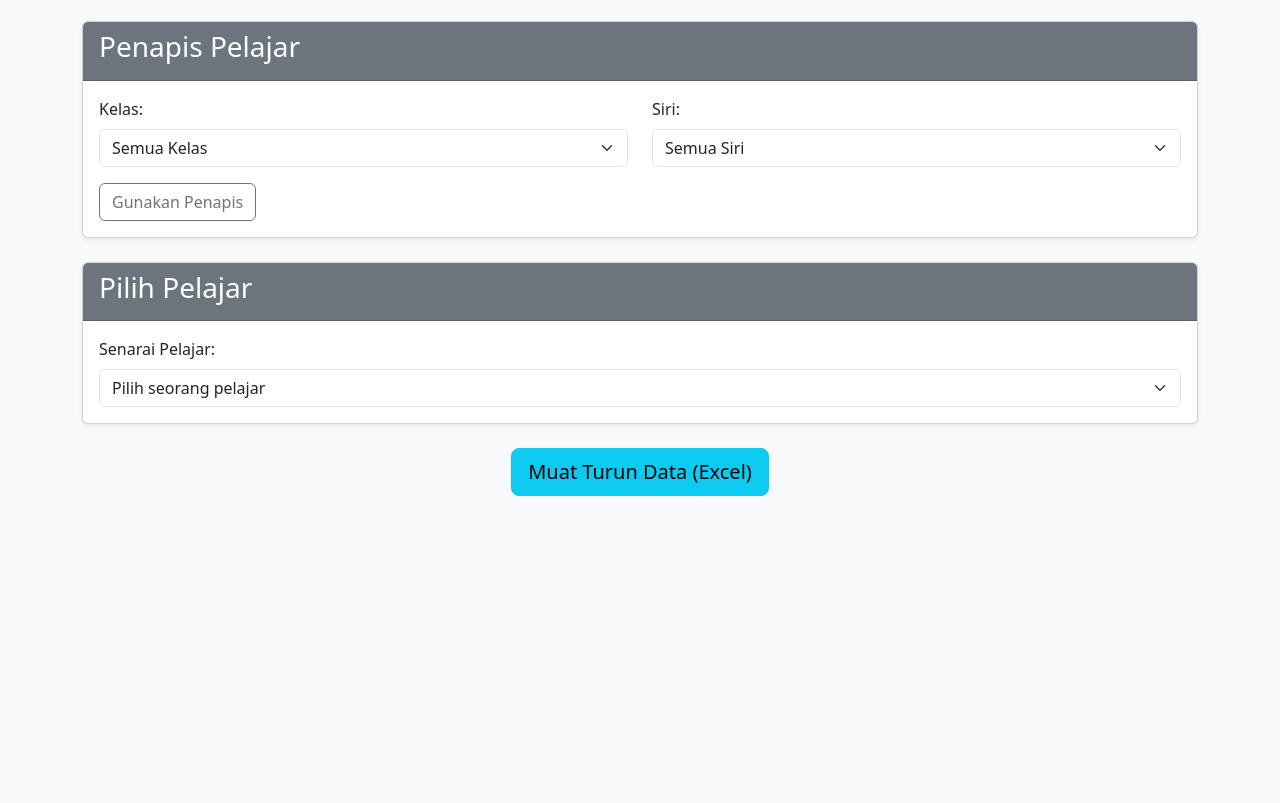
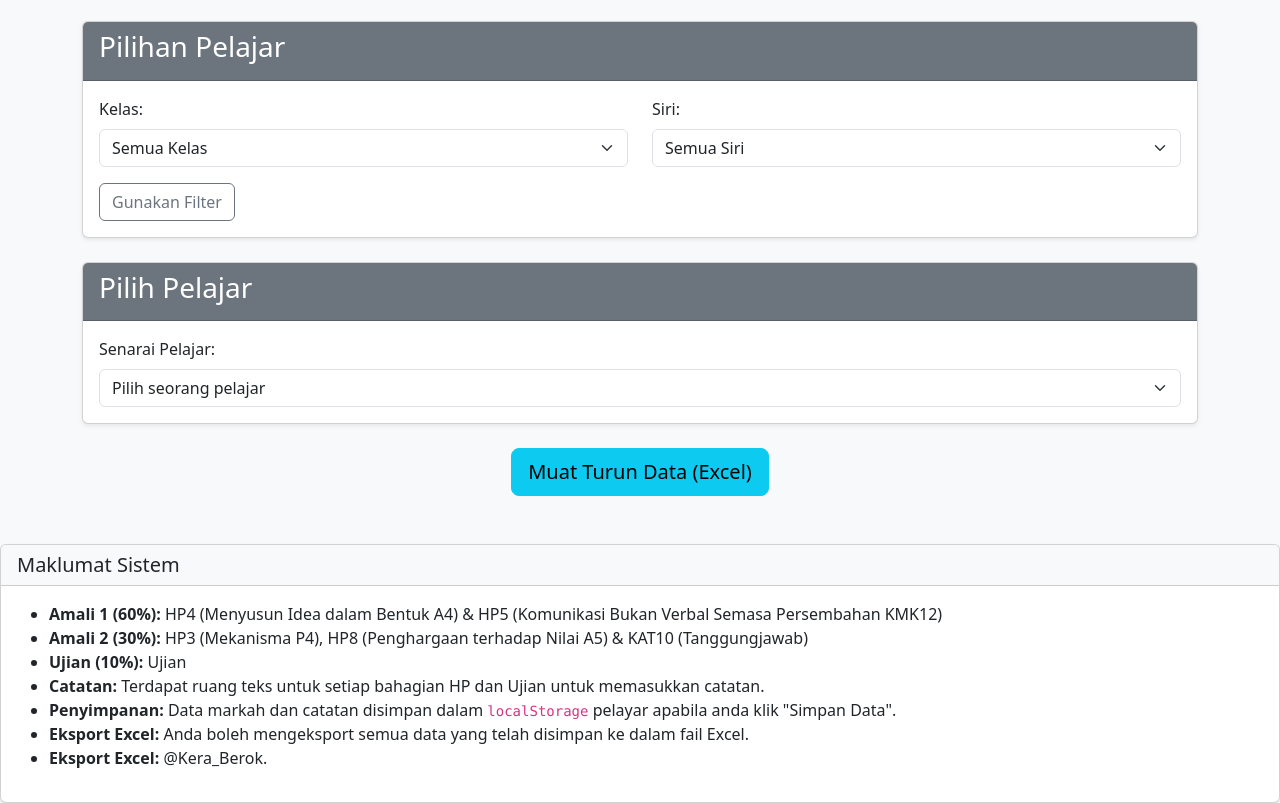
Before and after one commit to aneep477/BIG-PDPP, a plain HTML site: page index.html in a window 1280 px wide. Shown: the part 251-1054 px from the top of the page. Before the commit the page ends 800 px from the top, so only its background shows below. Drawn offline with nearby package versions, Linux system fonts and the light colour scheme.

Commit message:
Update index.html

```diff
--- a/index.html
+++ b/index.html
@@ -27,7 +27,7 @@
         <!-- Penapis Pelajar -->
         <div class="card mb-4">
             <div class="card-header bg-secondary text-white">
-                <h3>Penapis Pelajar</h3>
+                <h3>Pilihan Pelajar</h3>
             </div>
             <div class="card-body">
                 <div class="row">
@@ -46,7 +46,7 @@
                         </select>
                     </div>
                 </div>
-                <button type="button" class="btn btn-outline-secondary" onclick="applyFilters()">Gunakan Penapis</button>
+                <button type="button" class="btn btn-outline-secondary" onclick="applyFilters()">Gunakan Filter</button>
             </div>
         </div>
 
@@ -206,7 +206,24 @@
             <button type="button" class="btn btn-info btn-lg" onclick="exportToExcel()">Muat Turun Data (Excel)</button>
         </div>
     </div>
-
+<!-- Maklumat Sistem -->
+        <div class="card">
+            <div class="card-header bg-light">
+                <h5 class="mb-0">Maklumat Sistem</h5>
+            </div>
+            <div class="card-body">
+                <ul>
+                    <li><strong>Amali 1 (60%):</strong> HP4 (Menyusun Idea dalam Bentuk A4) & HP5 (Komunikasi Bukan Verbal Semasa Persembahan KMK12)</li>
+                    <li><strong>Amali 2 (30%):</strong> HP3 (Mekanisma P4), HP8 (Penghargaan terhadap Nilai A5) & KAT10 (Tanggungjawab)</li>
+                    <li><strong>Ujian (10%):</strong> Ujian</li>
+                    <li><strong>Catatan:</strong> Terdapat ruang teks untuk setiap bahagian HP dan Ujian untuk memasukkan catatan.</li>
+                    <li><strong>Penyimpanan:</strong> Data markah dan catatan disimpan dalam <code>localStorage</code> pelayar apabila anda klik "Simpan Data".</li>
+                    <li><strong>Eksport Excel:</strong> Anda boleh mengeksport semua data yang telah disimpan ke dalam fail Excel.</li>
+                    <li><strong>Eksport Excel:</strong> @Kera_Berok.</li>
+                </ul>
+            </div>
+        </div>
+    </div>
     <!-- Bootstrap JS Bundle with Popper -->
     <script src="https://cdn.jsdelivr.net/npm/bootstrap@5.3.3/dist/js/bootstrap.bundle.min.js"></script>
     <!-- SheetJS Library for Excel Export -->
```
